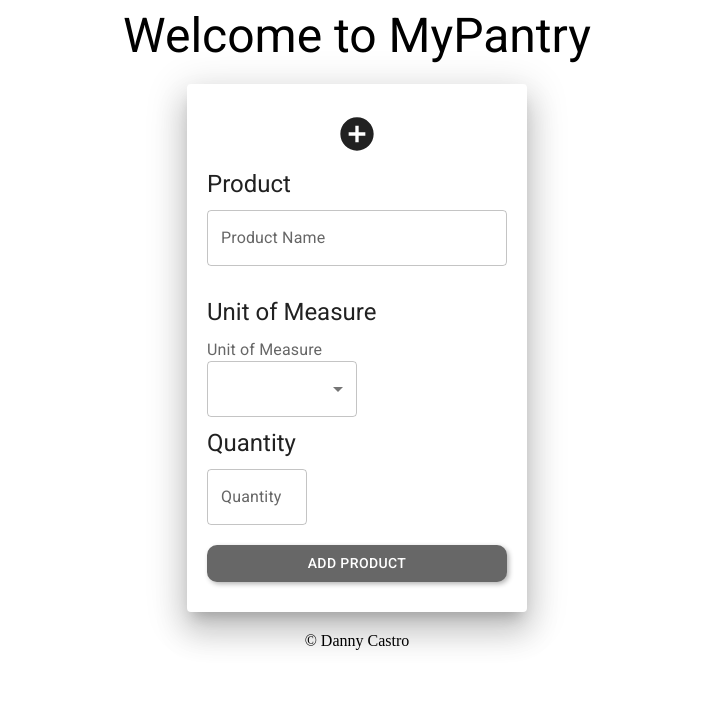
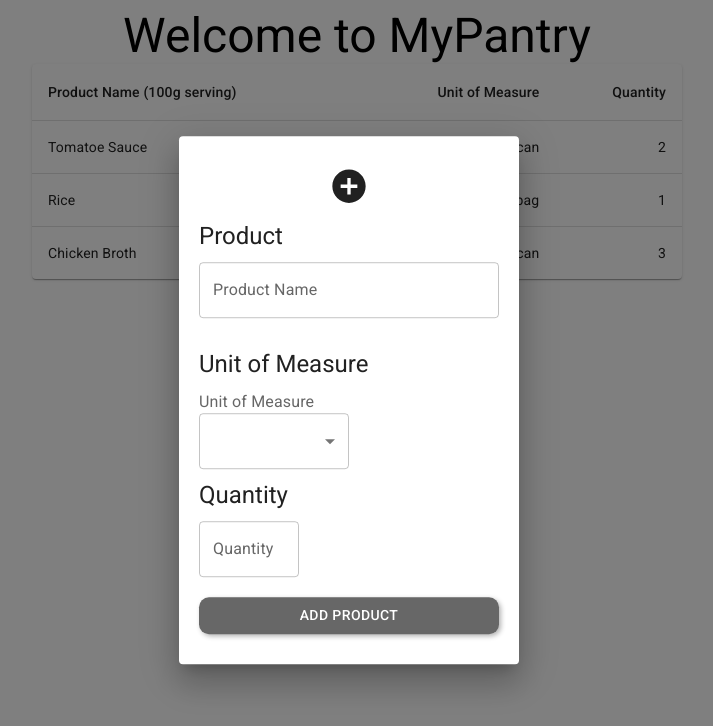
Before and after one commit to Dcastro99/inventoryApp, a React (Create React App) app in the folder frontend/inventory/: page / in a window 1280 px wide. Both pictures are taken after a click on the button "ADD PRODUCT". Shown: the top 726 px of the page, without its empty margins (291-1004 px from the left). Built offline with nearby package versions, Linux system fonts and the light colour scheme.

Commit message:
added table

```diff
--- a/frontend/inventory/src/components/Home.js
+++ b/frontend/inventory/src/components/Home.js
@@ -1,15 +1,25 @@
-import { Box, Typography } from '@mui/material'
-import React from 'react'
+import React, { useState } from 'react'
+import { Box } from '@mui/material'
+import Products from './Products'
+import BasicTable from './InventoryTable'
+
+
 
 export default function Home() {
+
+
   return (
     <Box sx={{
-      backgroundColor: 'pink',
+      // backgroundColor: 'pink',
       display: 'flex',
+      flexDirection: 'column',
       justifyContent: 'center',
       alignItems: 'center',
     }}>
-      <Typography variant="h4">Login</Typography>
+      <BasicTable />
+      <Products />
     </Box>
+
+
   )
 }
--- /dev/null
+++ b/frontend/inventory/src/components/InventoryTable.js
@@ -0,0 +1,44 @@
+import React from 'react';
+import { Table, TableBody, TableCell, TableContainer, TableHead, TableRow, Paper } from '@mui/material';
+
+function createData(productName, uom, qty) {
+  return { productName, uom, qty };
+}
+
+const rows = [
+  createData('Tomatoe Sauce', 'can', 2),
+  createData('Rice', 'bag', 1),
+  createData('Chicken Broth', 'can', 3),
+];
+
+export default function BasicTable() {
+  return (
+    <TableContainer component={Paper}>
+      <Table sx={{ minWidth: 650 }} aria-label="simple table">
+        <TableHead>
+          <TableRow>
+            <TableCell>Product Name (100g serving)</TableCell>
+            <TableCell align="right">Unit of Measure</TableCell>
+            <TableCell align="right">Quantity</TableCell>
+            {/* <TableCell align="right">Carbs&nbsp;(g)</TableCell>
+            <TableCell align="right">Protein&nbsp;(g)</TableCell> */}
+          </TableRow>
+        </TableHead>
+        <TableBody>
+          {rows.map((row) => (
+            <TableRow
+              key={row.name}
+              sx={{ '&:last-child td, &:last-child th': { border: 0 } }}
+            >
+              <TableCell component="th" scope="row">
+                {row.productName}
+              </TableCell>
+              <TableCell align="right">{row.uom}</TableCell>
+              <TableCell align="right">{row.qty}</TableCell>
+            </TableRow>
+          ))}
+        </TableBody>
+      </Table>
+    </TableContainer>
+  );
+}
--- a/frontend/inventory/src/components/Products.js
+++ b/frontend/inventory/src/components/Products.js
@@ -1,13 +1,13 @@
-import React from 'react'
-import { Box, Button, Grid, Paper, TextField, Typography, InputLabel, Select, MenuItem } from '@mui/material'
+import React, { useState } from 'react'
+import { Box, Typography, Modal, Button, TextField, Select, MenuItem, Grid, Paper, InputLabel } from '@mui/material'
 import AddCircleOutlinedIcon from '@mui/icons-material/AddCircleOutlined';
 import { ProductStyle } from '../style/ProductStyle';
 
+export default function Products() {
+  const [open, setOpen] = useState(false);
+  const handleOpen = () => setOpen(true);
+  const handleClose = () => setOpen(false);
 
-
-
-
-export default function Products() {
   //add product handler
   const addProductHandler = (e) => {
     e.preventDefault();
@@ -21,8 +21,26 @@ export default function Products() {
     console.log('NEW PRODUCT', newProduct)
   }
 
+
+
   return (
-    <Box sx={{ display: 'flex', justifyContent: 'center', alignItems: 'center' }}>
+    <Box sx={{
+      // backgroundColor: 'pink',
+      display: 'flex',
+      justifyContent: 'center',
+      alignItems: 'center',
+    }}>
+      <Box  >
+        <Button sx={{ color: 'seagreen' }} onClick={handleOpen}>Add Product</Button>
+        <Modal
+          open={open}
+          onClose={handleClose}
+          aria-labelledby="modal-modal-title"
+          aria-describedby="modal-modal-description"
+
+
+        >
+          <Box sx={ProductStyle.mainBox}>
             <Grid >
               <Paper elevation={20} style={ProductStyle.paper}>
                 <Grid align='center'>
@@ -59,5 +77,10 @@ export default function Products() {
               </Paper>
             </Grid>
           </Box >
+
+        </Modal>
+
+      </Box>
+    </Box>
   )
 }
--- a/frontend/inventory/src/pages/HomePage.js
+++ b/frontend/inventory/src/pages/HomePage.js
@@ -2,15 +2,15 @@ import React from 'react'
 import { Box } from '@mui/material'
 import Header from '../components/Header'
 import Footer from '../components/Footer'
-// import Home from '../components/Home'
-import Products from '../components/Products'
+import Home from '../components/Home'
+// import Products from '../components/Products'
 
 export default function HomePage() {
   return (
     <Box>
       <Header />
-      {/* <Home /> */}
-      <Products />
+      <Home />
+      {/* <Products /> */}
       <Footer />
     </Box>
   )
--- a/frontend/inventory/src/style/ProductStyle.js
+++ b/frontend/inventory/src/style/ProductStyle.js
@@ -1,5 +1,14 @@
 
 export const ProductStyle = {
+  mainBox: {
+    display: 'flex',
+    justifyContent: 'center',
+    alignItems: 'center',
+    transform: 'translate(-50%, -50%)',
+    position: 'absolute',
+    top: '50%',
+    left: '50%'
+  },
   paper: {
     padding: '30px 20px',
     width: 300,
```
Lines whose indentation alone changed are shown as unchanged.
